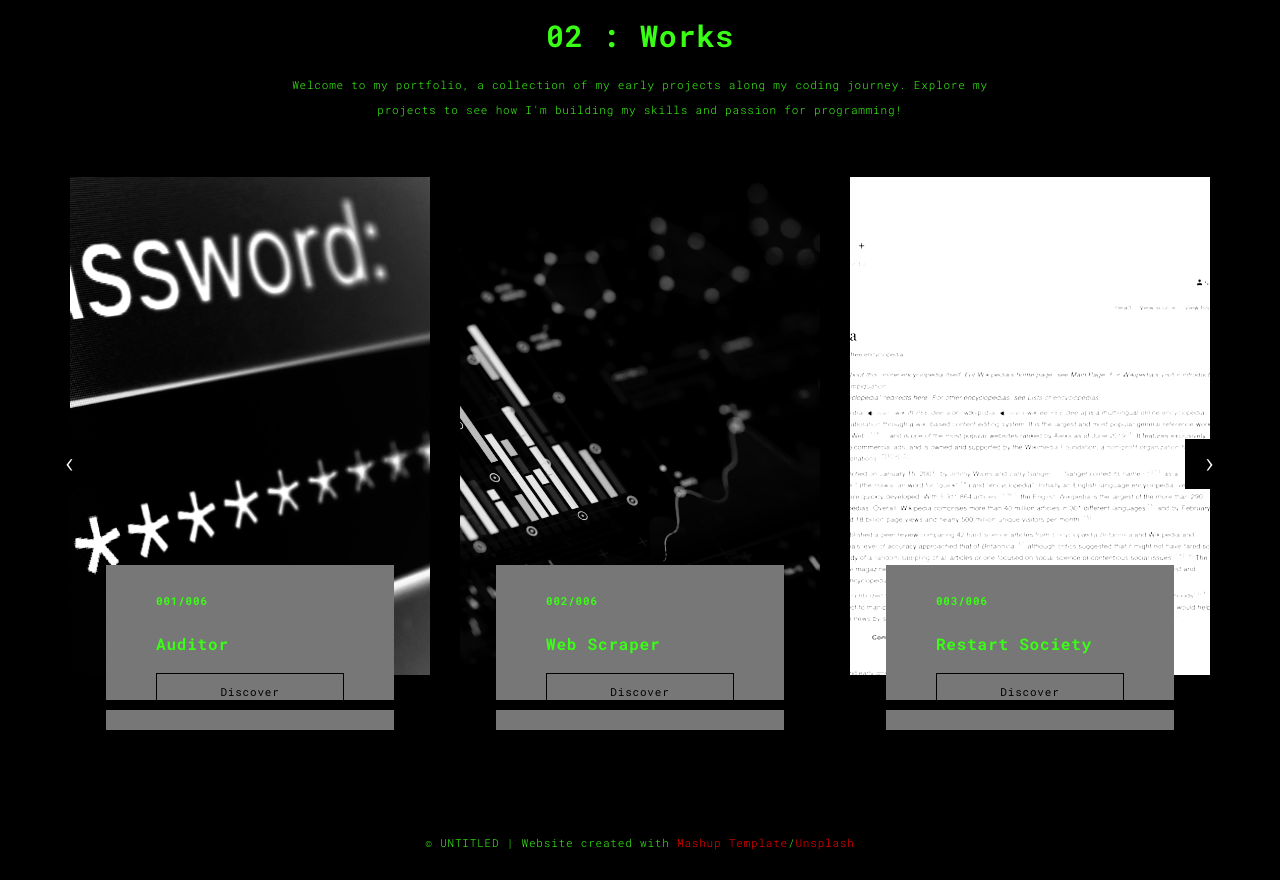
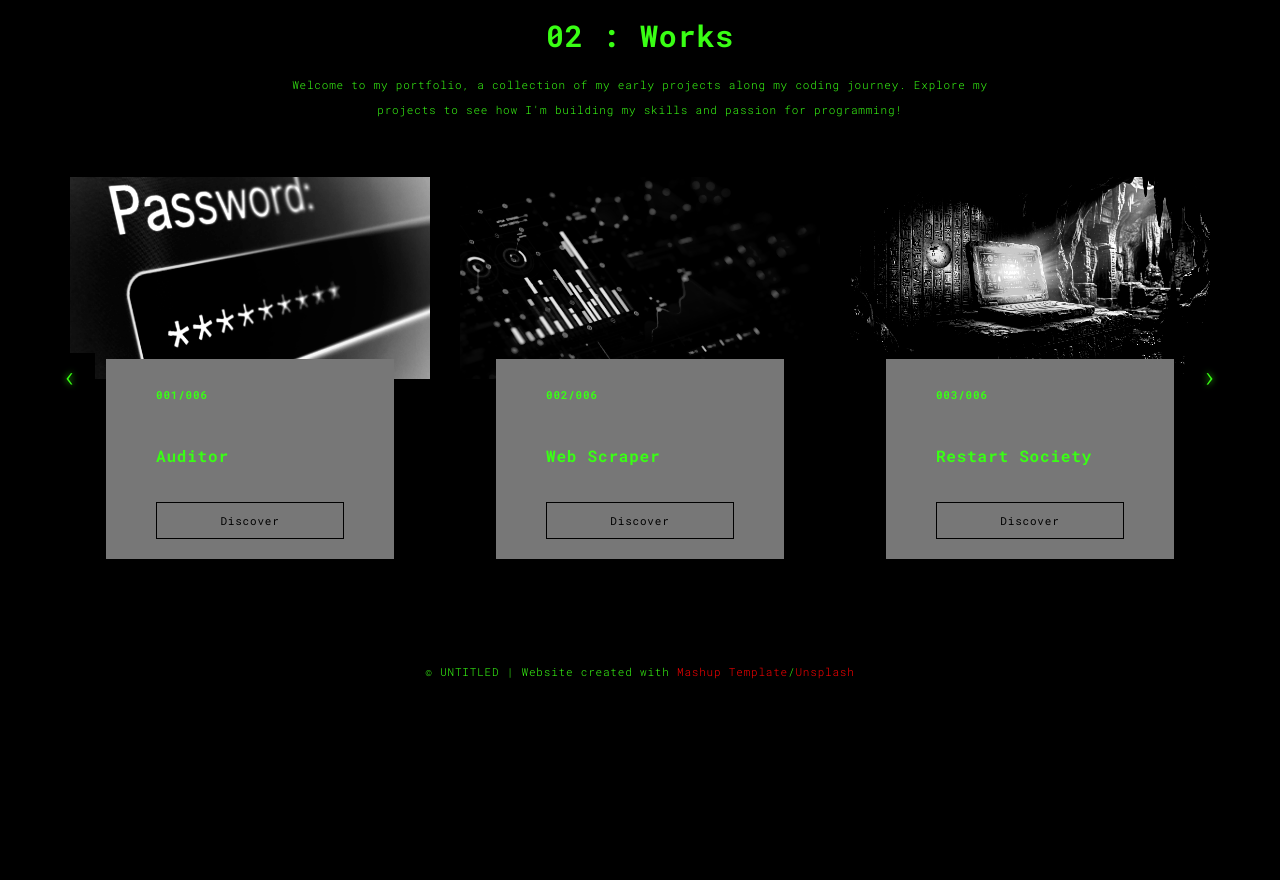
Before and after one commit to cainepavl/portfo, a Flask app: page /works.html in a window 1280 px wide. Shown: the part 90-970 px from the top of the page. After the commit the page ends 769 px from the top, so only its background shows below. Run offline with Flask 3, Linux system fonts and the light colour scheme; some libraries are stand-ins or nearby versions.

Commit message:
Polish carousel UI, add project images, and harden contact form
- Swap projects 3-5 hover images to user-supplied PNGs (no resize/conversion)
- Update carousel arrows to neon green (#39ff14) with glow
- Switch images to 16:9 aspect-ratio for widescreen layout
- Overlap grey card boxes at image bottom edge; fix uniform box height
- Reduce project 4 title font to fit single-line without overflow
- Rename /submit_form to /reach to obscure the contact endpoint
- Add robots.txt disallowing /reach and /thankyou.html from crawlers

Co-Authored-By: Claude Sonnet 4.6 <noreply@anthropic.com>

```diff
--- /dev/null
+++ b/robots.txt
@@ -0,0 +1,3 @@
+User-agent: *
+Disallow: /reach
+Disallow: /thankyou.html
--- a/server.py
+++ b/server.py
@@ -1,9 +1,13 @@
-from flask import Flask, render_template, url_for, request, redirect
+from flask import Flask, render_template, url_for, request, redirect, send_from_directory
 import csv
 
 app = Flask(__name__)
 
 # -- Routing --
+
+@app.route('/robots.txt')
+def robots():
+    return send_from_directory(app.root_path, 'robots.txt')
 
 @app.route("/")
 def my_home():
@@ -40,7 +44,7 @@ def write_to_csv(data):
 
 # -- Form Handling --
 
-@app.route('/submit_form', methods=['POST', 'GET'])
+@app.route('/reach', methods=['POST', 'GET'])
 def submit_form():
     if request.method == 'POST':
         try:
--- a/templates/contact.html
+++ b/templates/contact.html
@@ -59,7 +59,7 @@
 
           <div class="row">
             <div class="col-md-10 col-md-offset-1">
-               <form action="submit_form" method="post" class="reveal-content">
+               <form action="/reach" method="post" class="reveal-content">
                   <div class="row">
                     <div class="col-md-7">
                       <div class="form-group">
--- a/templates/works.html
+++ b/templates/works.html
@@ -20,19 +20,31 @@
 <link href="./static/main.3f6952e4.css" rel="stylesheet">
 <style>
   .projects-carousel .col-sm-4 img {
-    height: 498px;
     width: 100%;
+    aspect-ratio: 16 / 9;
     object-fit: cover;
   }
   .projects-carousel .card-container h3 {
     font-size: 16px;
     white-space: nowrap;
+    overflow: hidden;
   }
   .projects-carousel .card-container {
     display: flex;
     flex-direction: column;
     justify-content: space-between;
-    min-height: 160px;
+    height: 200px;
+    margin-top: -20px;
+    position: relative;
+    z-index: 1;
+  }
+  .projects-carousel .carousel-control {
+    color: #39ff14;
+    text-shadow: 0 0 6px #39ff14;
+  }
+  .projects-carousel .carousel-control:hover,
+  .projects-carousel .carousel-control:focus {
+    color: #39ff14;
   }
 </style>
 </head>
@@ -107,7 +119,7 @@
                     </div>
                     <div class="col-sm-4">
                       <a href="./work.html" title="" class="black-image-project-hover">
-                        <img src="./static/assets/images/work-restart-hover.jpg" alt="" class="img-responsive">
+                        <img src="./static/assets/images/work-restart-hover.png" alt="" class="img-responsive">
                       </a>
                       <div class="card-container card-container-lg">
                         <h4>003/006</h4>
@@ -123,17 +135,17 @@
                 <div class="row">
                   <div class="col-sm-4">
                     <a href="./work.html" title="" class="black-image-project-hover">
-                      <img src="./static/assets/images/work-dkim-hover.jpg" alt="" class="img-responsive">
+                      <img src="./static/assets/images/work-dkim-hover.png" alt="" class="img-responsive">
                     </a>
                     <div class="card-container card-container-lg">
                       <h4>004/006</h4>
-                      <h3>DKIM Body Header Analysis</h3>
+                      <h3 style="font-size: 11px;">DKIM Body Header Analysis</h3>
                       <a href="./work.html" title="" class="btn btn-default">Discover</a>
                     </div>
                   </div>
                   <div class="col-sm-4">
                     <a href="./work.html" title="" class="black-image-project-hover">
-                      <img src="./static/assets/images/work-files-hover.jpg" alt="" class="img-responsive">
+                      <img src="./static/assets/images/work-files-hover.png" alt="" class="img-responsive">
                     </a>
                     <div class="card-container card-container-lg">
                       <h4>005/006</h4>
```
Also changed, not shown: static/assets/images/work-dkim-hover.png (added), static/assets/images/work-files-hover.png (added), static/assets/images/work-restart-hover.png (added).
